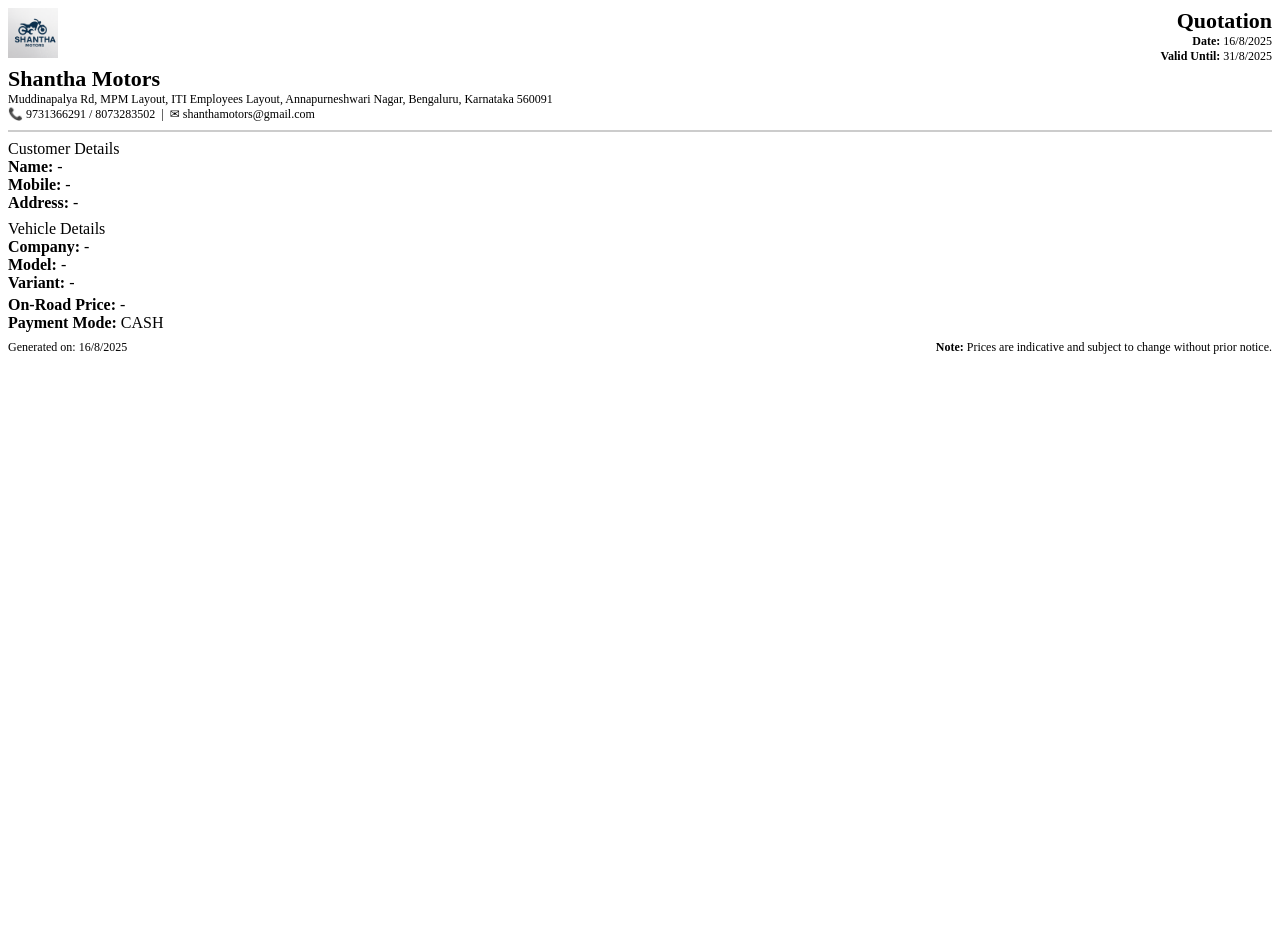
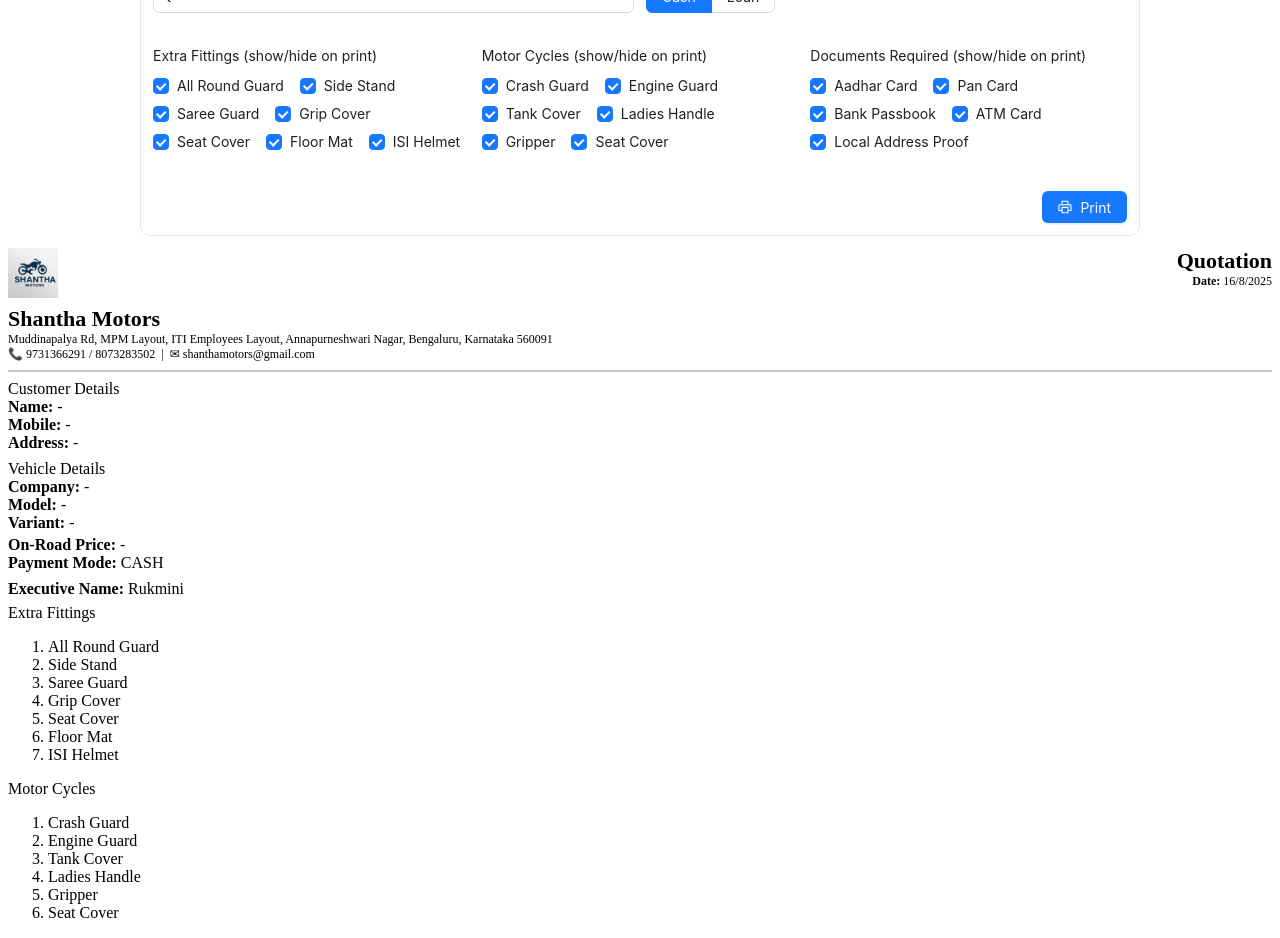
Before and after one commit to Shiv290899/shantha_motors_cleint_development, a React (Vite) app in the folder client/vite-project/: page /quotation in a window 1280 px wide. Shown: the part 580-1518 px from the top of the page. Before the commit the page ends 943 px from the top, so only its background shows below. Built offline with nearby package versions, Linux system fonts and the light colour scheme.

Commit message:
Update Quotation.jsx
updated with exectove and desgn

```diff
--- a/client/vite-project/src/Components/Quotation.jsx
+++ b/client/vite-project/src/Components/Quotation.jsx
@@ -1,7 +1,7 @@
 // QuotationOnePage.jsx
 import React, { useEffect, useMemo, useState } from "react";
 import {
-  Row, Col, Form, Input, InputNumber, Select, Button, Typography, Radio, message,
+  Row, Col, Form, Input, InputNumber, Select, Button, Typography, Radio, message, Checkbox,
 } from "antd";
 import { PrinterOutlined } from "@ant-design/icons";
 
@@ -12,8 +12,38 @@
 const PROCESSING_FEE = 8000;       // included in principal
 const RATE_LOW = 9;                // DP ≥ 30%
 const RATE_HIGH = 11;              // DP < 30%
-const TENURES = [18, 24, 30, 36];  // change to 31 if your finance partner needs it
-const VALID_DAYS = 15;             // quotation validity (days)
+const TENURES = [18, 24, 30, 36];
+const VALID_DAYS = 15;
+
+// ----- Static options (from your paper quotation) -----
+const EXECUTIVES = ["Rukmini", "Radha", "Manasa", "Karthik", "Suresh"];
+
+const EXTRA_FITTINGS = [
+  "All Round Guard",
+  "Side Stand",
+  "Saree Guard",
+  "Grip Cover",
+  "Seat Cover",
+  "Floor Mat",
+  "ISI Helmet",
+];
+
+const MOTOR_CYCLES = [
+  "Crash Guard",
+  "Engine Guard",
+  "Tank Cover",
+  "Ladies Handle",
+  "Gripper",
+  "Seat Cover",
+];
+
+const DOCUMENTS_REQ = [
+  "Aadhar Card",
+  "Pan Card",
+  "Bank Passbook",
+  "ATM Card",
+  "Local Address Proof",
+];
 
 // ----- Helpers -----
 const phoneRule = [
@@ -37,20 +67,8 @@
 
 const today = () => new Date();
 const fmtIN = (d) => d.toLocaleDateString("en-IN");
-const addDays = (d, n) => {
-  const x = new Date(d);
-  x.setDate(x.getDate() + n);
-  return x;
-};
-const makeQuoteNo = () => {
-  const d = new Date();
-  const yyyy = d.getFullYear();
-  const mm = String(d.getMonth() + 1).padStart(2, "0");
-  const dd = String(d.getDate()).padStart(2, "0");
-  const hh = String(d.getHours()).padStart(2, "0");
-  const mi = String(d.getMinutes()).padStart(2, "0");
-  return `QTN-${yyyy}${mm}${dd}-${hh}${mi}`;
-};
+
+
 
 export default function QuotationOnePage() {
   const [form] = Form.useForm();
@@ -63,13 +81,18 @@
   const [onRoadPrice, setOnRoadPrice] = useState(0);
 
   // mode + dp
-  const [mode, setMode] = useState("cash"); // "cash" | "loan"
+  const [mode, setMode] = useState("cash");
   const [downPayment, setDownPayment] = useState(0);
 
+  // executive + checklist states
+  const [executive, setExecutive] = useState(EXECUTIVES[0]);
+  const [extraFittings, setExtraFittings] = useState(EXTRA_FITTINGS); // default all ON
+  const [motorCycles, setMotorCycles] = useState(MOTOR_CYCLES);       // default all ON
+  const [documentsReq, setDocumentsReq] = useState(DOCUMENTS_REQ);    // default all ON
+
   // header metadata
-  const [quoteNo] = useState(makeQuoteNo());
+
   const [quoteDate] = useState(today());
-  const [validUntil] = useState(addDays(today(), VALID_DAYS));
 
   useEffect(() => {
     fetch("/bikeData.json")
@@ -113,7 +136,7 @@
   const dpPct = onRoadPrice > 0 ? downPayment / onRoadPrice : 0;
   const rate = dpPct >= 0.3 ? RATE_LOW : RATE_HIGH;
 
-  // **Monthly EMI only** (flat interest)
+  // Monthly EMI (flat interest)
   const monthlyFor = (months) => {
     const base = Math.max(Number(onRoadPrice || 0) - Number(downPayment || 0), 0);
     const principal = base + PROCESSING_FEE;
@@ -140,52 +163,47 @@
     }
   };
 
+  // Print helper: numbered/bulleted list (no tick marks)
+  const PrintList = ({ items, numbered = true }) => {
+    if (!items?.length) return <span>-</span>;
+    const Tag = numbered ? "ol" : "ul"; // set numbered=false to use bullets
+    return (
+      <Tag className="plist">
+        {items.map((t) => (
+          <li key={t}>{t}</li>
+        ))}
+      </Tag>
+    );
+  };
+
   return (
     <>
       {/* ====== Screen & Print styles ====== */}
       <style>{`
-        /* ---- Screen (mobile/tablet/laptop) ---- */
         .wrap { max-width: 1000px; margin: 12px auto; padding: 0 12px; }
         .card { background: #fff; border: 1px solid #e5e7eb; border-radius: 10px; padding: 12px; }
         .section-title { font-weight: 600; margin-bottom: 8px; }
 
-        /* Small devices */
-        @media (max-width: 575px) {
-          .logo { height: 36px; }
-          .brand { font-size: 18px; font-weight: 700; }
-          .quo-title { font-size: 18px; font-weight: 700; }
-        }
-        /* Tablets */
-        @media (min-width: 576px) and (max-width: 991px) {
-          .logo { height: 44px; }
-          .brand { font-size: 20px; font-weight: 700; }
-          .quo-title { font-size: 20px; font-weight: 700; }
-        }
-        /* Laptops+ */
-        @media (min-width: 992px) {
-          .logo { height: 50px; }
-          .brand { font-size: 22px; font-weight: 800; }
-          .quo-title { font-size: 22px; font-weight: 800; }
-        }
+        @media (max-width: 575px) { .logo { height: 36px; } .brand { font-size: 18px; font-weight: 700; } .quo-title { font-size: 18px; font-weight: 700; } }
+        @media (min-width: 576px) and (max-width: 991px) { .logo { height: 44px; } .brand { font-size: 20px; font-weight: 700; } .quo-title { font-size: 20px; font-weight: 700; } }
+        @media (min-width: 992px) { .logo { height: 50px; } .brand { font-size: 22px; font-weight: 800; } .quo-title { font-size: 22px; font-weight: 800; } }
 
-        /* ---- Print ---- */
+        /* On-screen EMI grid */
+        .emi-grid { display: grid; grid-template-columns: repeat(2, minmax(140px, 1fr)); gap: 8px; }
+        @media (min-width: 768px) { .emi-grid { grid-template-columns: repeat(4, minmax(140px, 1fr)); } }
+        .emi { border: 1px solid #e5e7eb; border-radius: 8px; padding: 10px; text-align: center; }
+        .emi .m { font-weight: 600; }
+        .emi .v { font-weight: 700; font-size: 18px; }
+
+        /* print sheet */
         @media print {
           @page { size: A4 portrait; margin: 10mm; }
           body { -webkit-print-color-adjust: exact; print-color-adjust: exact; }
-          /* Hide screen-only controls */
           .no-print { display: none !important; }
-          /* Make only the sheet visible */
           body * { visibility: hidden; }
           .print-sheet, .print-sheet * { visibility: visible !important; }
           .print-sheet { position: absolute; inset: 0; margin: 0; }
-
-          /* Fit on one page comfortably */
-          .sheet {
-            width: 190mm;            /* 210 - margins */
-            min-height: 277mm;       /* 297 - margins */
-            font: 11pt/1.28 "Helvetica Neue", Arial, sans-serif;
-            color: #111;
-          }
+          .sheet { width: 190mm; min-height: 277mm; font: 11pt/1.28 "Helvetica Neue", Arial, sans-serif; color: #111; }
           .row { display: grid; grid-template-columns: 1fr 1fr; gap: 6px 12px; }
           .row-3 { display: grid; grid-template-columns: 1fr 1fr 1fr; gap: 6px 12px; }
           .box { border: 1px solid #bbb; border-radius: 6px; padding: 6px 8px; }
@@ -196,19 +214,12 @@
           .emi { border: 1px solid #bbb; border-radius: 6px; padding: 8px 6px; text-align: center; }
           .emi .m { font-weight: 600; }
           .emi .v { font-weight: 700; font-size: 13pt; }
+          .plist { margin: 0; padding-left: 18px; } /* numbered/bulleted list spacing */
+          .plist li { margin: 0 0 2px; }
         }
-
-        /* On-screen EMI grid */
-        .emi-grid { display: grid; grid-template-columns: repeat(2, minmax(140px, 1fr)); gap: 8px; }
-        @media (min-width: 768px) {
-          .emi-grid { grid-template-columns: repeat(4, minmax(140px, 1fr)); }
-        }
-        .emi { border: 1px solid #e5e7eb; border-radius: 8px; padding: 10px; text-align: center; }
-        .emi .m { font-weight: 600; }
-        .emi .v { font-weight: 700; font-size: 18px; }
       `}</style>
 
-      {/* ---------- Minimal on-screen inputs (won't print) ---------- */}
+      {/* ---------- On-screen inputs (checkboxes to control print visibility) ---------- */}
       <div className="wrap no-print">
         <div className="card">
           <Form layout="vertical" form={form}>
@@ -231,6 +242,17 @@
               <Col span={24}>
                 <Form.Item label="Address" name="address" rules={[{ required: true, message: "Enter address" }]}>
                   <Input.TextArea rows={2} placeholder="House No, Street, Area, City, PIN" />
+                </Form.Item>
+              </Col>
+
+              {/* Executive Name */}
+              <Col xs={24} md={12}>
+                <Form.Item label="Executive Name" name="executive" initialValue={EXECUTIVES[0]}>
+                  <Select placeholder="Select Executive" value={executive} onChange={setExecutive}>
+                    {EXECUTIVES.map((e) => (
+                      <Option key={e} value={e}>{e}</Option>
+                    ))}
+                  </Select>
                 </Form.Item>
               </Col>
 
@@ -270,11 +292,7 @@
               </Col>
               <Col xs={24} md={8}>
                 <Form.Item label="Variant" name="variant" rules={[{ required: true, message: "Select variant" }]}>
-                  <Select
-                    placeholder="Select Variant"
-                    disabled={!model}
-                    onChange={handleVariant}
-                  >
+                  <Select placeholder="Select Variant" disabled={!model} onChange={handleVariant}>
                     {variants.map((v) => <Option key={v} value={v}>{v}</Option>)}
                   </Select>
                 </Form.Item>
@@ -321,6 +339,45 @@
                 </Col>
               )}
 
+              {/* --- Side-by-side toggles (control what appears on print) --- */}
+              <Col span={24}>
+                <Row gutter={[12, 8]}>
+                  <Col xs={24} md={8}>
+                    <Form.Item label="Extra Fittings (show/hide on print)">
+                      <Checkbox.Group value={extraFittings} onChange={setExtraFittings}>
+                        {EXTRA_FITTINGS.map((x) => (
+                          <div key={x} style={{ marginBottom: 6 }}>
+                            <Checkbox value={x}>{x}</Checkbox>
+                          </div>
+                        ))}
+                      </Checkbox.Group>
+                    </Form.Item>
+                  </Col>
+                  <Col xs={24} md={8}>
+                    <Form.Item label="Motor Cycles (show/hide on print)">
+                      <Checkbox.Group value={motorCycles} onChange={setMotorCycles}>
+                        {MOTOR_CYCLES.map((x) => (
+                          <div key={x} style={{ marginBottom: 6 }}>
+                            <Checkbox value={x}>{x}</Checkbox>
+                          </div>
+                        ))}
+                      </Checkbox.Group>
+                    </Form.Item>
+                  </Col>
+                  <Col xs={24} md={8}>
+                    <Form.Item label="Documents Required (show/hide on print)">
+                      <Checkbox.Group value={documentsReq} onChange={setDocumentsReq}>
+                        {DOCUMENTS_REQ.map((x) => (
+                          <div key={x} style={{ marginBottom: 6 }}>
+                            <Checkbox value={x}>{x}</Checkbox>
+                          </div>
+                        ))}
+                      </Checkbox.Group>
+                    </Form.Item>
+                  </Col>
+                </Row>
+              </Col>
+
               <Col span={24} style={{ textAlign: "right" }}>
                 <Button className="no-print" type="primary" icon={<PrinterOutlined />} onClick={handlePrint}>
                   Print
@@ -346,7 +403,7 @@
             {/* Left: Branding */}
             <div>
               <img
-                src="/shantha-logo.png"     /* keep your path (replace if needed) */
+                src="/shantha-logo.png"
                 alt="Shantha Motors Logo"
                 className="logo"
                 style={{ marginBottom: 4 }}
@@ -364,7 +421,6 @@
             <div style={{ textAlign: "right" }}>
               <div className="quo-title">Quotation</div>
               <div style={{ fontSize: 12 }}><b>Date:</b> {fmtIN(quoteDate)}</div>
-              <div style={{ fontSize: 12 }}><b>Valid Until:</b> {fmtIN(validUntil)}</div>
             </div>
           </div>
 
@@ -400,7 +456,6 @@
               <div className="sub">Loan Details</div>
               <div className="row" style={{ marginBottom: 4 }}>
                 <div><b>Down Payment:</b> {inr0(downPayment || 0)}</div>
-                <div><b>Indicative Rate (Flat):</b> {rate}% p.a.</div>
               </div>
 
               <div className="emi-grid">
@@ -414,6 +469,31 @@
             </div>
           )}
 
+          {/* Executive + side-by-side lists */}
+          <div className="box" style={{ marginBottom: 8 }}>
+            <div className="row" style={{ marginBottom: 6 }}>
+              <div><b>Executive Name:</b> {executive || "-"}</div>
+              <div></div>
+            </div>
+
+            {/* side-by-side like your paper form */}
+            <div className="row-3">
+              <div>
+                <div className="sub">Extra Fittings</div>
+                <PrintList items={extraFittings} numbered={true} />
+                {/* set numbered={false} to use bullet points */}
+              </div>
+              <div>
+                <div className="sub">Motor Cycles</div>
+                <PrintList items={motorCycles} numbered={true} />
+              </div>
+              <div>
+                <div className="sub">Documents Required</div>
+                <PrintList items={documentsReq} numbered={true} />
+              </div>
+            </div>
+          </div>
+
           {/* Footer */}
           <div style={{ fontSize: "9pt", marginTop: 6, display: "flex", justifyContent: "space-between" }}>
             <div>Generated on: {fmtIN(quoteDate)}</div>
```
